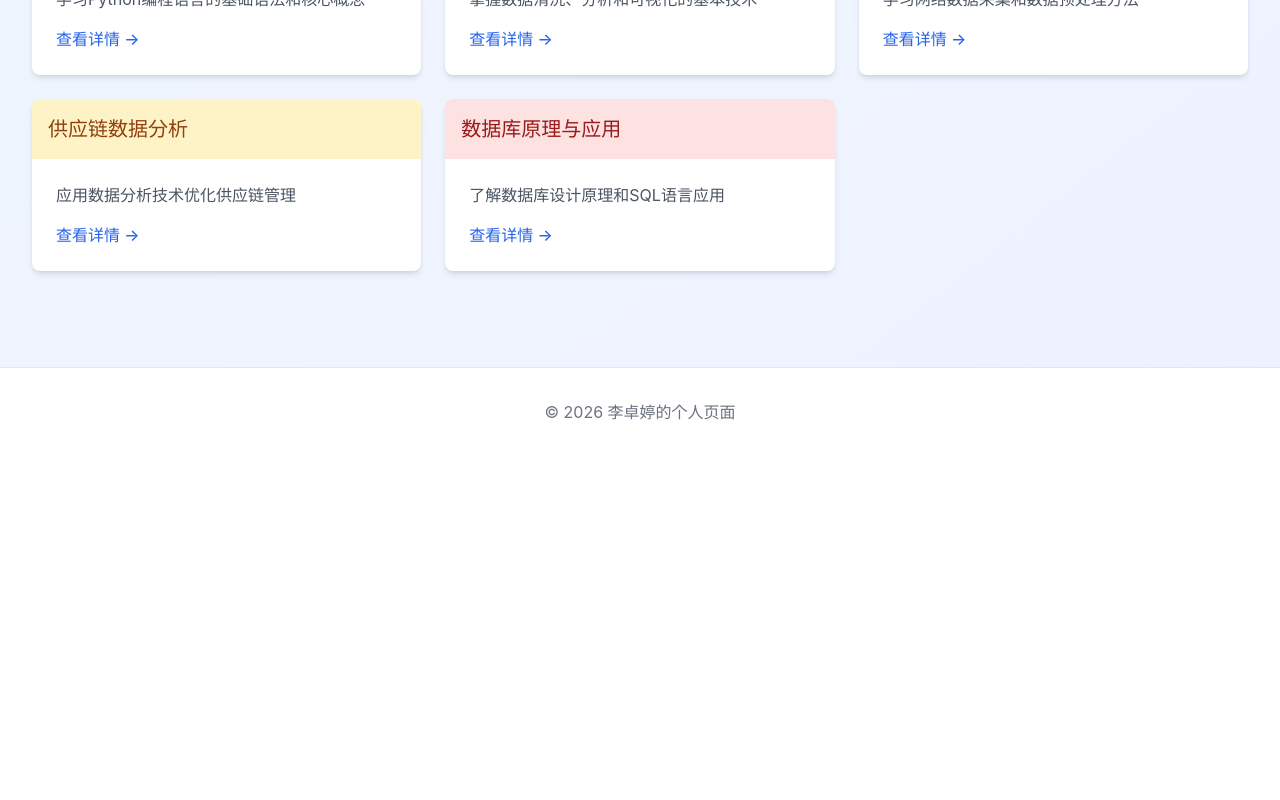
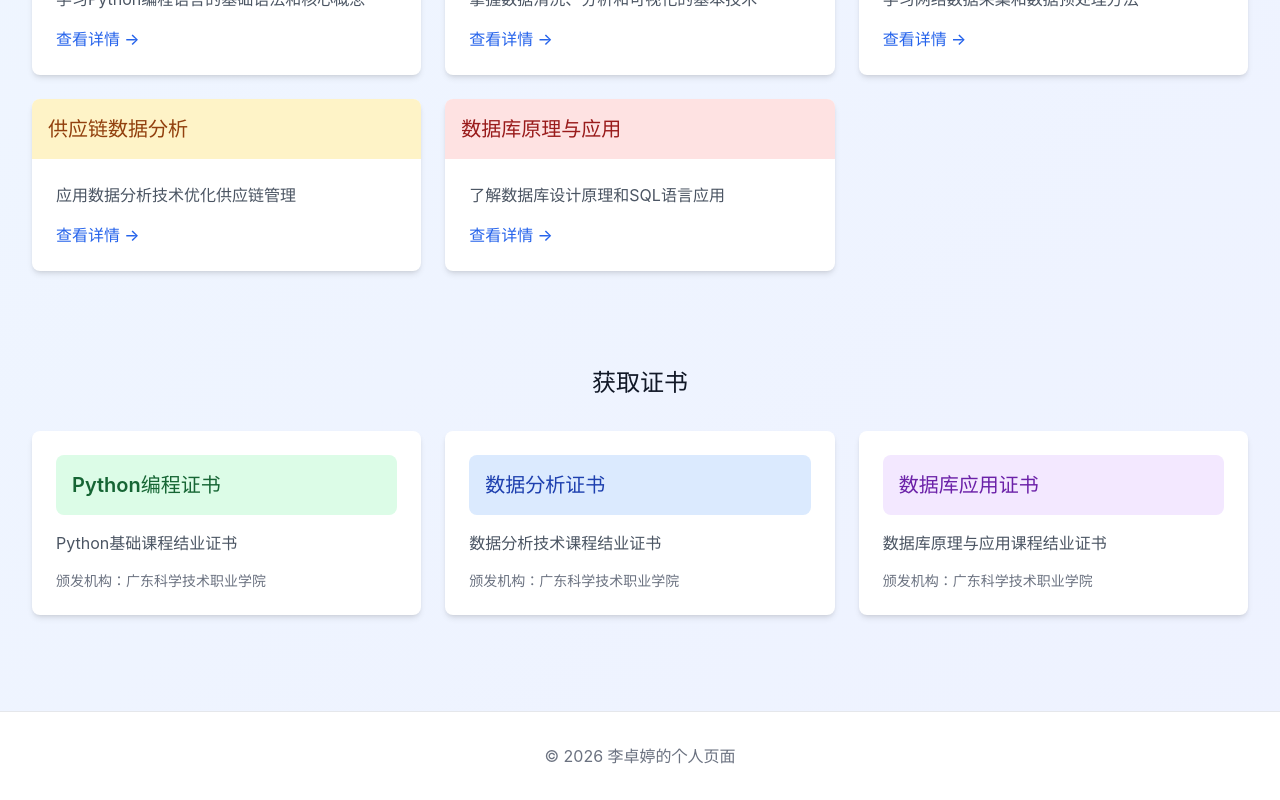
Before and after one commit to lztaa1/my_site, a React (Vite) app: page / in a window 1280 px wide. Shown: the part 557-1357 px from the top of the page. Before the commit the page ends 1013 px from the top, so only its background shows below. Built offline with nearby package versions, Linux system fonts and the light colour scheme.

Commit message:
添加证书展示部分

```diff
--- a/src/pages/Home.tsx
+++ b/src/pages/Home.tsx
@@ -45,6 +45,7 @@ export default function Home() {
             <div className="flex items-center">
               <a href="#" className="px-3 py-2 rounded-md text-sm font-medium text-gray-700 hover:text-blue-600">首页</a>
               <a href="#courses" className="ml-4 px-3 py-2 rounded-md text-sm font-medium text-gray-700 hover:text-blue-600">课程</a>
+              <a href="#certificates" className="ml-4 px-3 py-2 rounded-md text-sm font-medium text-gray-700 hover:text-blue-600">证书</a>
             </div>
           </div>
         </div>
@@ -83,6 +84,34 @@ export default function Home() {
         </div>
       </div>
 
+      {/* 证书展示部分 */}
+      <div id="certificates" className="max-w-7xl mx-auto px-4 sm:px-6 lg:px-8 py-12">
+        <h2 className="text-2xl font-bold text-gray-900 mb-8 text-center">获取证书</h2>
+        <div className="grid grid-cols-1 md:grid-cols-2 lg:grid-cols-3 gap-6">
+          <div className="bg-white rounded-lg shadow-md overflow-hidden hover:shadow-lg transition-shadow duration-300 p-6">
+            <div className="bg-green-100 text-green-800 p-4 rounded-lg mb-4">
+              <h3 className="text-xl font-semibold">Python编程证书</h3>
+            </div>
+            <p className="text-gray-600 mb-4">Python基础课程结业证书</p>
+            <p className="text-sm text-gray-500">颁发机构：广东科学技术职业学院</p>
+          </div>
+          <div className="bg-white rounded-lg shadow-md overflow-hidden hover:shadow-lg transition-shadow duration-300 p-6">
+            <div className="bg-blue-100 text-blue-800 p-4 rounded-lg mb-4">
+              <h3 className="text-xl font-semibold">数据分析证书</h3>
+            </div>
+            <p className="text-gray-600 mb-4">数据分析技术课程结业证书</p>
+            <p className="text-sm text-gray-500">颁发机构：广东科学技术职业学院</p>
+          </div>
+          <div className="bg-white rounded-lg shadow-md overflow-hidden hover:shadow-lg transition-shadow duration-300 p-6">
+            <div className="bg-purple-100 text-purple-800 p-4 rounded-lg mb-4">
+              <h3 className="text-xl font-semibold">数据库应用证书</h3>
+            </div>
+            <p className="text-gray-600 mb-4">数据库原理与应用课程结业证书</p>
+            <p className="text-sm text-gray-500">颁发机构：广东科学技术职业学院</p>
+          </div>
+        </div>
+      </div>
+
       {/* 页脚 */}
       <footer className="bg-white border-t border-gray-200 mt-12">
         <div className="max-w-7xl mx-auto px-4 sm:px-6 lg:px-8 py-8">
```
